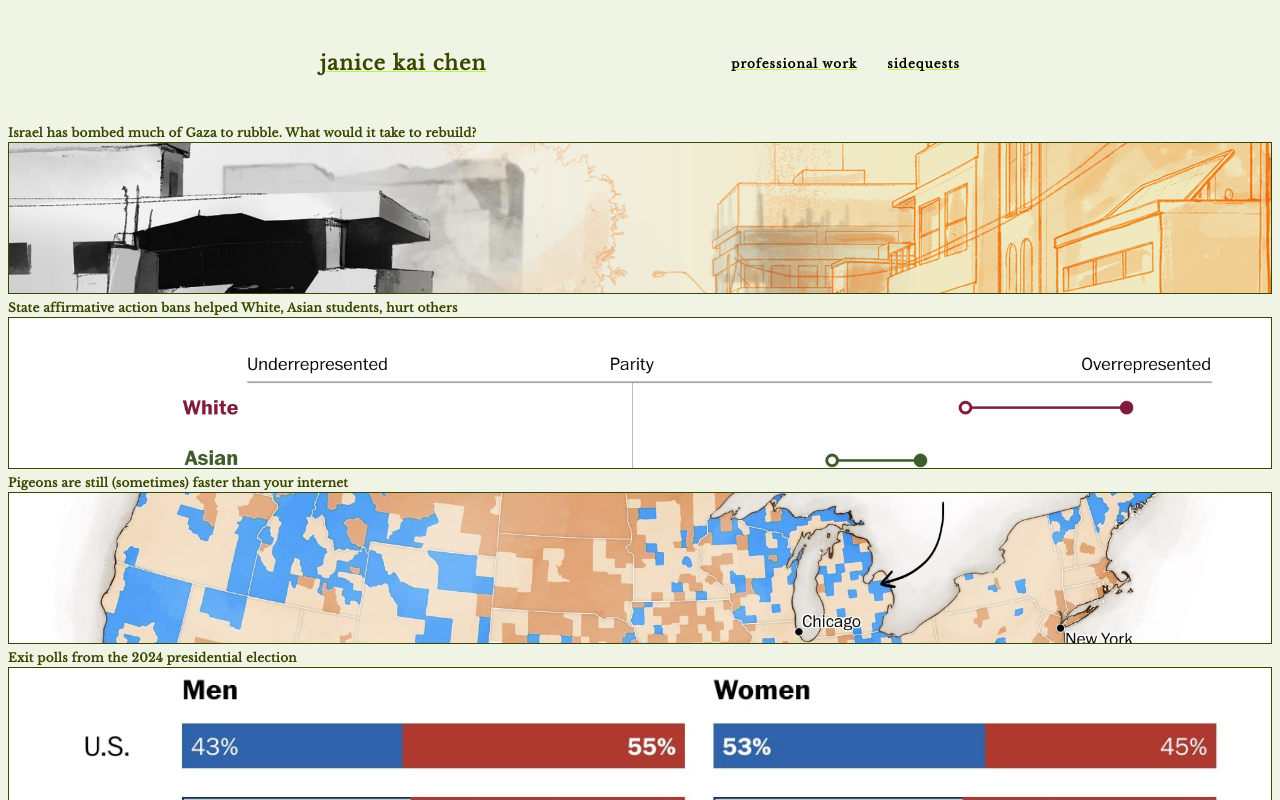
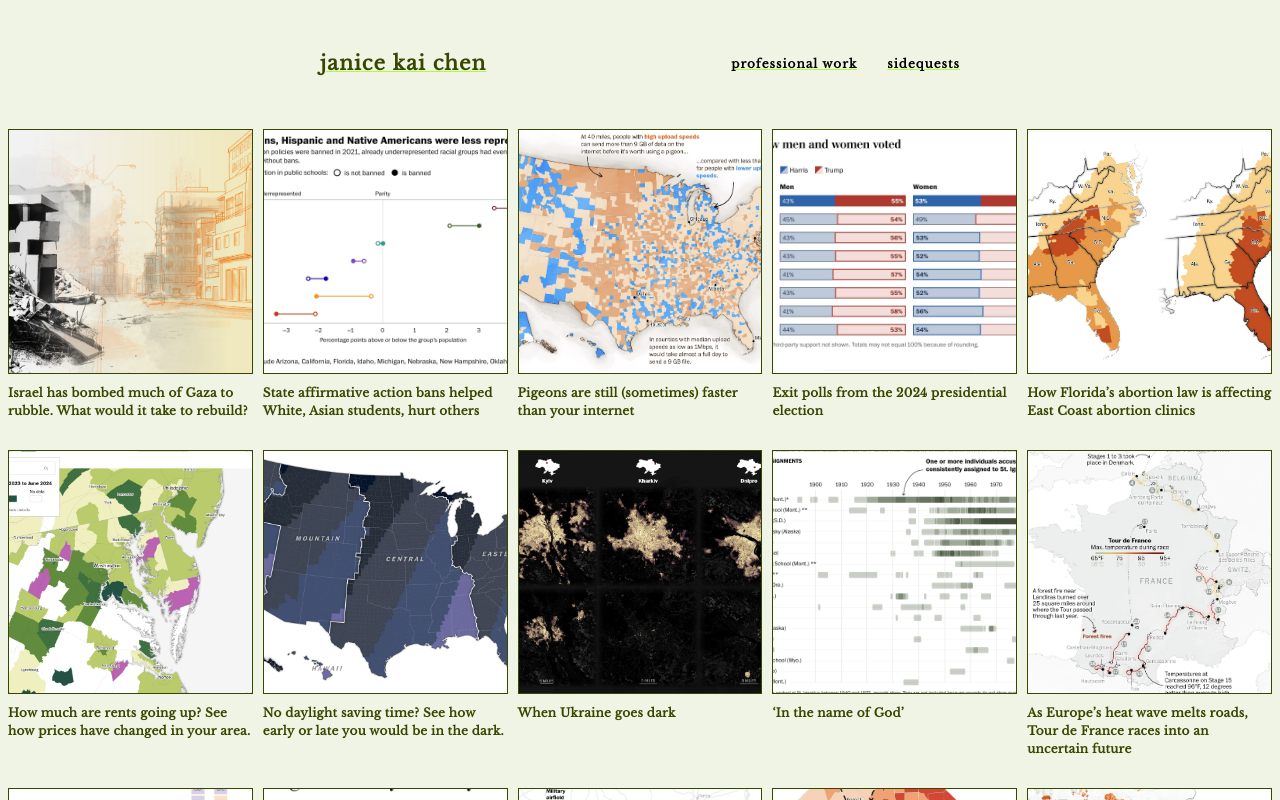
Before and after one commit to janicekchen/janicekchen.github.io, a SvelteKit app: page /work in a window 1280 px wide. Shown: the top 800 px of the page. Built offline with nearby package versions, Linux system fonts and the light colour scheme; a web font is replaced by a local one.

Commit message:
feat: position portfolio cards

```diff
--- a/src/lib/card.svelte
+++ b/src/lib/card.svelte
@@ -6,8 +6,8 @@
 </script>
 <a href={url}>
     <div class=card-container>
+        <div class=thumbnail></div>
         <h3>{hed}</h3>
-        <div class=thumbnail></div>
         <!-- <h4>{subhed}</h4> -->
     </div>
 </a>
@@ -21,10 +21,11 @@
     h3 {
         font-family: var(--font-primary);
         color: var(--text-color-primary);
-        margin: 5px 0px 0px 0px;
+        margin: 10px 0px 0px 0px;
         font-size: 0.75em;
         letter-spacing: 0.25px;
         line-height: 1.5em;
+        /* min-height: 30px; */
     }
 
     h4 {
@@ -37,14 +38,14 @@
     .card-container {
         /*border: 1px solid orange;/*/
         box-sizing: border-box;
-        margin: 5px 0px;
+        margin: 10px 0px;
     }
 
     .thumbnail {
-        height: 150px;
+        aspect-ratio: 1;
         background-image: var(--imgUrl);
         background-size: cover;
-        background-position: 50% 25%;
+        background-position: 50% 50%;
         border: 0.5px solid var(--text-color-primary);
     }
 </style>
--- a/src/routes/work/+page.svelte
+++ b/src/routes/work/+page.svelte
@@ -27,4 +27,12 @@
         margin: auto;
         text-align: center;
     }
+
+    .cards-container {
+        /* max-width: 640px; */
+        margin: auto;
+        display: grid;
+        grid-template-columns: repeat(5, 1fr);
+        gap: 10px 10px;
+    }
 </style>
```
